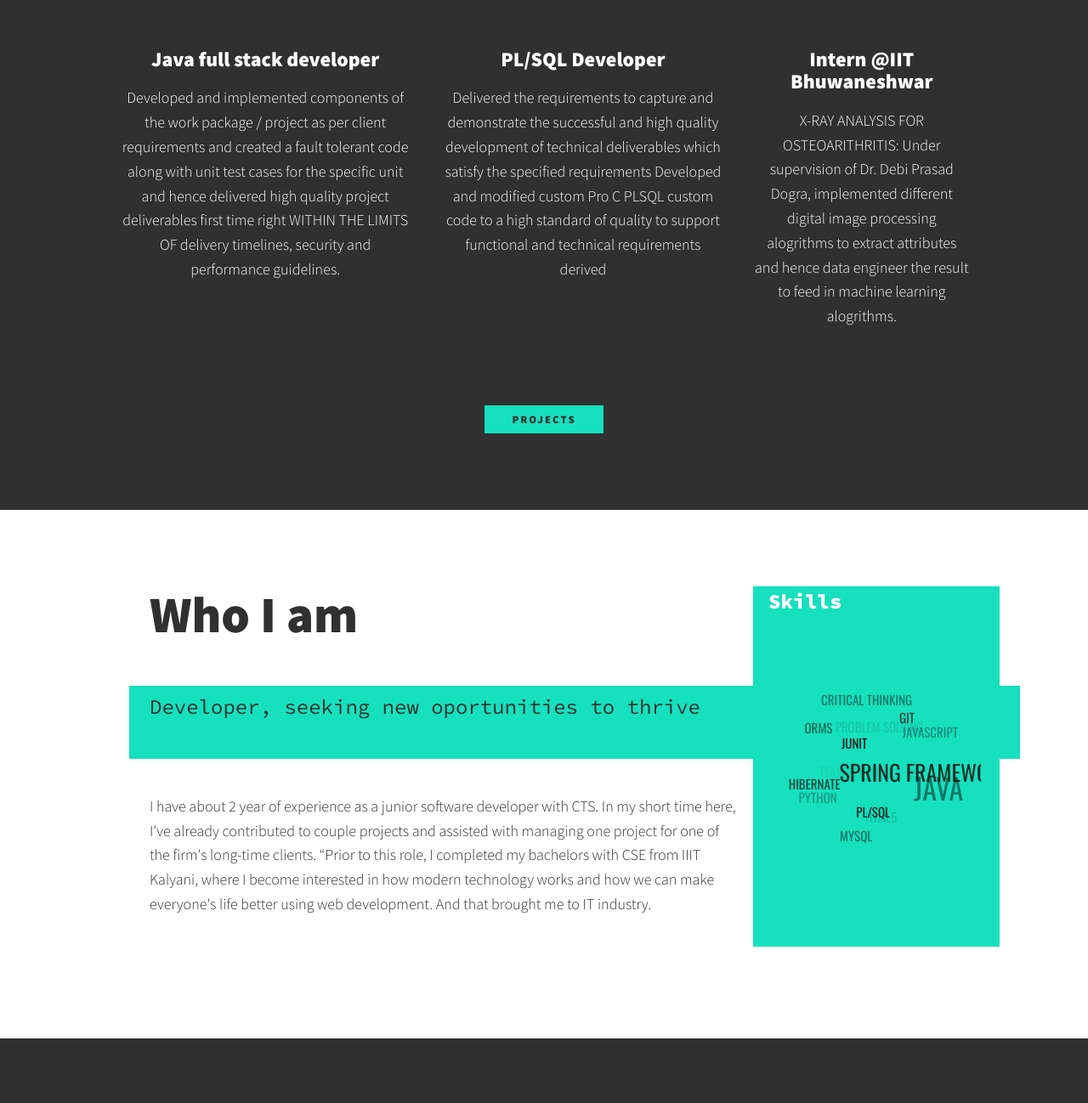
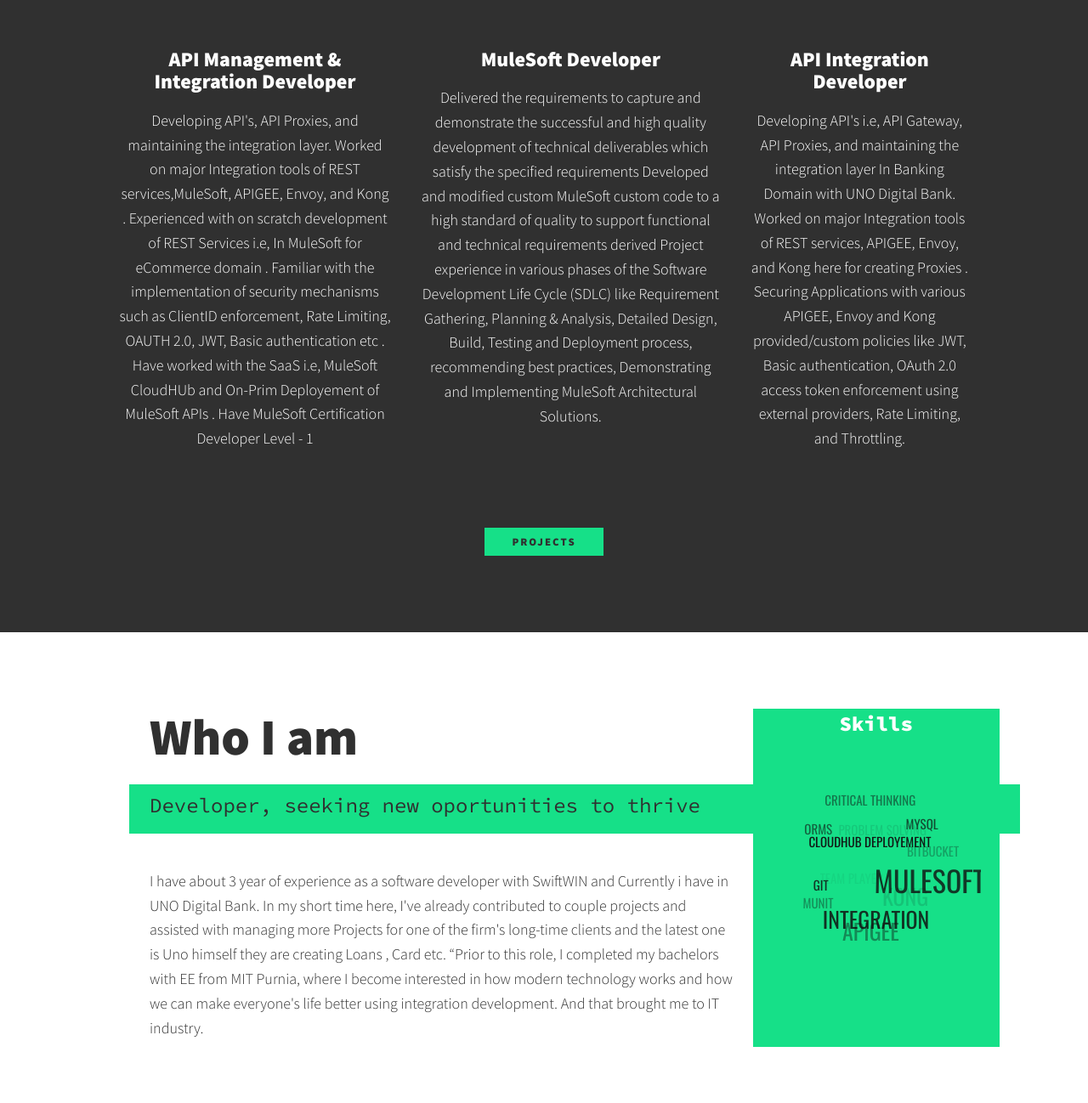
Before and after one commit to soulreaper002/Portfolio, a website: page index.html in a window 1280 px wide. Shown: the part 690-1988 px from the top of the page at 85% size. Drawn offline with nearby package versions, Linux system fonts and the light colour scheme; animation ran at ten frames a second.

Commit message:
Changes to be committed: 	modified:   README.md 	modified:   css/style.css 	deleted:    img/aboutme-removebg-preview.png 	new file:   img/atif-modified.png 	new file:   img/atif.jpg

```diff
--- a/css/style.css
+++ b/css/style.css
@@ -15,7 +15,7 @@
 
     --clr-light: #fff;
     --clr-dark: #303030;
-    --clr-accent: #16e0bd;
+    --clr-accent: #16e088;
 
     --fs-h1: 3rem;
     --fs-h2: 2.25rem;
@@ -292,7 +292,7 @@
         grid-area: img;
         min-width: 250px;
         position: relative;
-        z-index: 2;
+        z-index: 3;
     }
 
     .section__subtitle--intro {
--- a/index.html
+++ b/index.html
@@ -4,7 +4,7 @@
 <head>
     <meta charset="UTF-8">
     <meta name="viewport" content="width=device-width, initial-scale=1.0">
-    <title>Sudhanshu</title>
+    <title>Atif</title>
     <link rel="stylesheet" href="https://cdnjs.cloudflare.com/ajax/libs/normalize/7.0.0/normalize.min.css">
     <link rel="stylesheet" href="https://cdnjs.cloudflare.com/ajax/libs/font-awesome/5.11.2/css/all.css"
         integrity="sha256-46qynGAkLSFpVbEBog43gvNhfrOj+BmwXdxFgVK/Kvc=" crossorigin="anonymous" />
@@ -39,18 +39,15 @@
                         <li class="nav__item"><a href="#work" class="nav__link">Projects</a></li>
                         <li class="nav__item">
 
-                            <ul class="social-list__nav">
+                            <ul class="social-list">
                                 <li class="social-list__item"><a class="social-list__link"
-                                        href="https://www.linkedin.com/in/sudhanshu-kumar-0867471a0/"><i
-                                            class="fab fa-linkedin"></i></a></li>
+                                        href="https://www.linkedin.com/in/mohammad-aatif-raza-12b895226"><i class="fab fa-linkedin"></i></a>
+                                </li>
+                                <li class="social-list__item"><a class="social-list__link" href="https://github.com/atifraza2023"><i
+                                            class="fab fa-github"></i></a></li>
                                 <li class="social-list__item"><a class="social-list__link"
-                                        href="https://github.com/soulreaper002"><i class="fab fa-github"></i></a></li>
-                                <li class="social-list__item"><a class="social-list__link"
-                                        href="https://www.instagram.com/_sudhanshusuraj_/"><i
-                                            class="fab fa-instagram"></i></a></li>
-                                <li class="social-list__item"><a class="social-list__link"
-                                        href="https://stackoverflow.com/users/13251389/user13251389"><i
-                                            class="fab fa-stack-overflow"></i></a></li>
+                                        href="https://www.instagram.com/atif_.25/"><i class="fab fa-instagram"></i></a></li>
+
                             </ul>
                         </li>
                     </ul>
@@ -61,10 +58,11 @@
 
             <section class="intro" id="home">
                 <h1 class="section__title section__title--intro">
-                    Hi, I am <strong>Sudhanshu</strong>
+                    Hi, I am <strong>Atif</strong>
                 </h1>
-                <p class="section__subtitle section__subtitle--intro">Full Stack Developer</p>
-                <img src="img/sudhanshu.png" alt="sudhanshu enjoying breeze" class="intro__img">
+                <p class="section__subtitle section__subtitle--intro">  &nbsp;&nbsp;&nbsp;&nbsp;&nbsp;&nbsp;&nbsp;&nbsp;&nbsp;&nbsp;&nbsp;
+                    &nbsp;&nbsp;&nbsp;&nbsp;                                               API Management & Integration Developer</p>
+                <img src="img/atif-modified.png" alt="Atif enjoying sunset" class="intro__img">
             </section>
         </div>
     </div>
@@ -75,30 +73,33 @@
         <h2 class="section__title section__title--services">Work Experience</h2>
         <div class="services">
             <div class="service">
-                <h3>Java full stack developer</h3>
-                <p>Developed and implemented components of the work package / project as per client requirements and
-                    created a
-                    fault tolerant code along with unit test cases for the specific unit and hence delivered high
-                    quality project
-                    deliverables first time right WITHIN THE LIMITS OF
-                    delivery timelines, security and performance guidelines.</p>
-            </div> <!-- / service -->
-
-            <div class="service">
-                <h3>PL/SQL Developer</h3>
-                <p> Delivered the requirements to capture and demonstrate the successful
-                    and high quality development of technical deliverables which satisfy the specified requirements
-                    Developed and modified custom Pro C PLSQL custom code to a high standard of quality to
-                    support functional and technical requirements derived
+                <h3>API Management & Integration Developer</h3>
+                <p>Developing API's, API Proxies, and maintaining the integration layer.
+                    Worked on major Integration tools of REST services,MuleSoft, APIGEE, Envoy, and Kong .
+                    Experienced with on scratch development of REST Services i.e, In MuleSoft for eCommerce domain .
+                    Familiar with the implementation of security mechanisms such as ClientID enforcement, Rate Limiting, OAUTH 2.0, JWT, Basic authentication etc .
+                    Have worked with the SaaS i.e, MuleSoft CloudHUb and On-Prim Deployement of MuleSoft APIs .
+                    Have MuleSoft Certification Developer Level - 1
                 </p>
             </div> <!-- / service -->
 
             <div class="service">
-                <h3>Intern @IIT Bhuwaneshwar</h3>
-                <p>X-RAY ANALYSIS FOR OSTEOARITHRITIS: Under supervision of Dr. Debi Prasad Dogra, implemented different
-                    digital image processing alogrithms to extract attributes and hence data engineer the result to feed
-                    in
-                    machine learning alogrithms.
+                <h3>MuleSoft Developer</h3>
+                <p> Delivered the requirements to capture and demonstrate the successful
+                    and high quality development of technical deliverables which satisfy the specified requirements
+                    Developed and modified custom MuleSoft custom code to a high standard of quality to
+                    support functional and technical requirements derived
+                    Project experience in various phases of the Software Development Life Cycle (SDLC) like Requirement Gathering,
+                    Planning & Analysis, Detailed Design, Build, Testing and Deployment process, recommending best practices,
+                    Demonstrating and Implementing MuleSoft Architectural Solutions.
+                </p>
+            </div> <!-- / service -->
+
+            <div class="service">
+                <h3>API Integration Developer</h3>
+                <p>Developing API's i.e, API Gateway, API Proxies, and maintaining the integration layer In Banking Domain with UNO Digital Bank.
+                    Worked on major Integration tools of REST services, APIGEE, Envoy, and Kong here for creating Proxies .
+                    Securing Applications with various APIGEE, Envoy and Kong provided/custom policies like JWT, Basic authentication, OAuth 2.0 access token enforcement using external providers, Rate Limiting, and Throttling.
                 </p>
             </div> <!-- / service -->
         </div> <!-- / services -->
@@ -113,28 +114,28 @@
         <p class="section__subtitle section__subtitle--about">Developer, seeking new oportunities to thrive</p>
 
         <div class="about-me__body">
-            <p>I have about 2 year of experience as a junior software developer with CTS. In my short
-                time here, I've already contributed to couple projects and assisted with managing one project for
-                one of the firm's long-time clients.
+            <p>I have about 3 year of experience as a software developer with SwiftWIN and Currently i have in UNO Digital Bank. In my short
+                time here, I've already contributed to couple projects and assisted with managing more  Projects for
+                one of the firm's long-time clients and the latest one is Uno himself they are creating Loans , Card etc.
 
-                “Prior to this role, I completed my bachelors with CSE from IIIT Kalyani,
+                “Prior to this role, I completed my bachelors with EE from MIT Purnia,
                 where I become interested in how modern technology works and how we can
-                make everyone's life better using web development. And that brought me to IT industry.
+                make everyone's life better using integration development. And that brought me to IT industry.
             </p>
         </div>
         <div class="section__subtitle--about holder" id='holder'>
-            <h3>Skills</h3>
+            <h3 style="position: absolute; left: 35%;">Skills</h3>
         </div>
 
     </section>
 
     <!-- My Work -->
-    <section class="my-work" id="work">
+    <!--section class="my-work" id="work">
         <h2 class="section__title section__title--work">Projects</h2>
         <p class="section__subtitle section__subtitle--work">Personal projects </p>
 
         <div class="portfolio">
-            <!-- Portfolio item 01 -->
+
             <div class="card">
                 <div class="box">
                     <div class="content">
@@ -179,25 +180,25 @@
                     </div>
                 </div>
             </div>
-    </section>
+    </section -->
 
 
     <!-- Footer -->
     <footer class="footer">
 
-        <a href="mailto:sudhanshukumar.dakshana15@gmail.com"
-            class="footer__link">sudhanshukumar.dakshana15@gmail.com</a>
-          <br> <i class="fa fa-mobile" aria-hidden="true"></i> <span style="font-size: small;">+91 8100889366</span>
+        <a href="mailto:atifraza8789@gmail.com"
+            class="footer__link">atifraza8789@gmail.com</a>
+          <br> <i class="fa fa-mobile" aria-hidden="true"></i> <span style="font-size: small;">+91 9097823706</span>
 
 
         <ul class="social-list">
             <li class="social-list__item"><a class="social-list__link"
-                    href="https://www.linkedin.com/in/sudhanshu-kumar-0867471a0/"><i class="fab fa-linkedin"></i></a>
+                    href="www.linkedin.com/in/mohammad-aatif-raza-12b895226"><i class="fab fa-linkedin"></i></a>
             </li>
-            <li class="social-list__item"><a class="social-list__link" href="https://github.com/soulreaper002"><i
+            <li class="social-list__item"><a class="social-list__link" href="https://github.com/atifraza2023"><i
                         class="fab fa-github"></i></a></li>
             <li class="social-list__item"><a class="social-list__link"
-                    href="https://www.instagram.com/_sudhanshusuraj_/"><i class="fab fa-instagram"></i></a></li>
+                    href="https://www.instagram.com/atif/"><i class="fab fa-instagram"></i></a></li>
             <li class="social-list__item"><a class="social-list__link"
                     href="https://stackoverflow.com/users/13251389/user13251389"><i
                         class="fab fa-stack-overflow"></i></a></li>
@@ -226,21 +227,19 @@
 
             var index = 0, entries = [
                 [
-                    { label: 'JAVA', fontSize: 34 },
-                    { label: 'Spring Framework',fontSize:26 },
-                    { label: 'Pl/SQL' },
-                    { label: 'MySql'},
-                    { label: 'HTML5'},
-                    { label: 'CSS' },
-                    { label: 'Javascript' },
+                    { label: 'MuleSoft', fontSize: 34 },
+                    { label: 'Integration',fontSize:26 },
+                    { label: 'APIGEE', fontSize:26},
+                    { label: 'Kong', fontSize:26 },
+                    { label: 'BitBucket'},
+                    { label: 'MySql' },
+                    { label: 'Cloudhub Deployement'},
                     { label: 'Git' },
-                    { label: 'Junit'},
-                    { label: 'Hibernate' },
-                    { label: 'Python' ,fontSize:15 },
-		    {label: 'Team Player'},
-                    {label: 'Problem solving'},
-                    {label: 'Critical thinking'},
-                    {label: 'ORMS'}
+                    { label: 'Munit'},
+		            { label: 'Team Player'},
+                    { label: 'Problem solving'},
+                    { label: 'Critical thinking'},
+                    { label: 'ORMS'}
 
                 ]
 
@@ -253,7 +252,7 @@
                 radius: '65%',
                 radiusMin: 65,
                 bgDraw: true,
-                bgColor: '#16e0bd',
+                bgColor: '#16e088',
                 opacityOver: 1.00,
                 opacityOut: 0.05,
                 opacitySpeed: 6,
```
Also changed, not shown: README.md, img/aboutme-removebg-preview.png (deleted), 3 other files.
